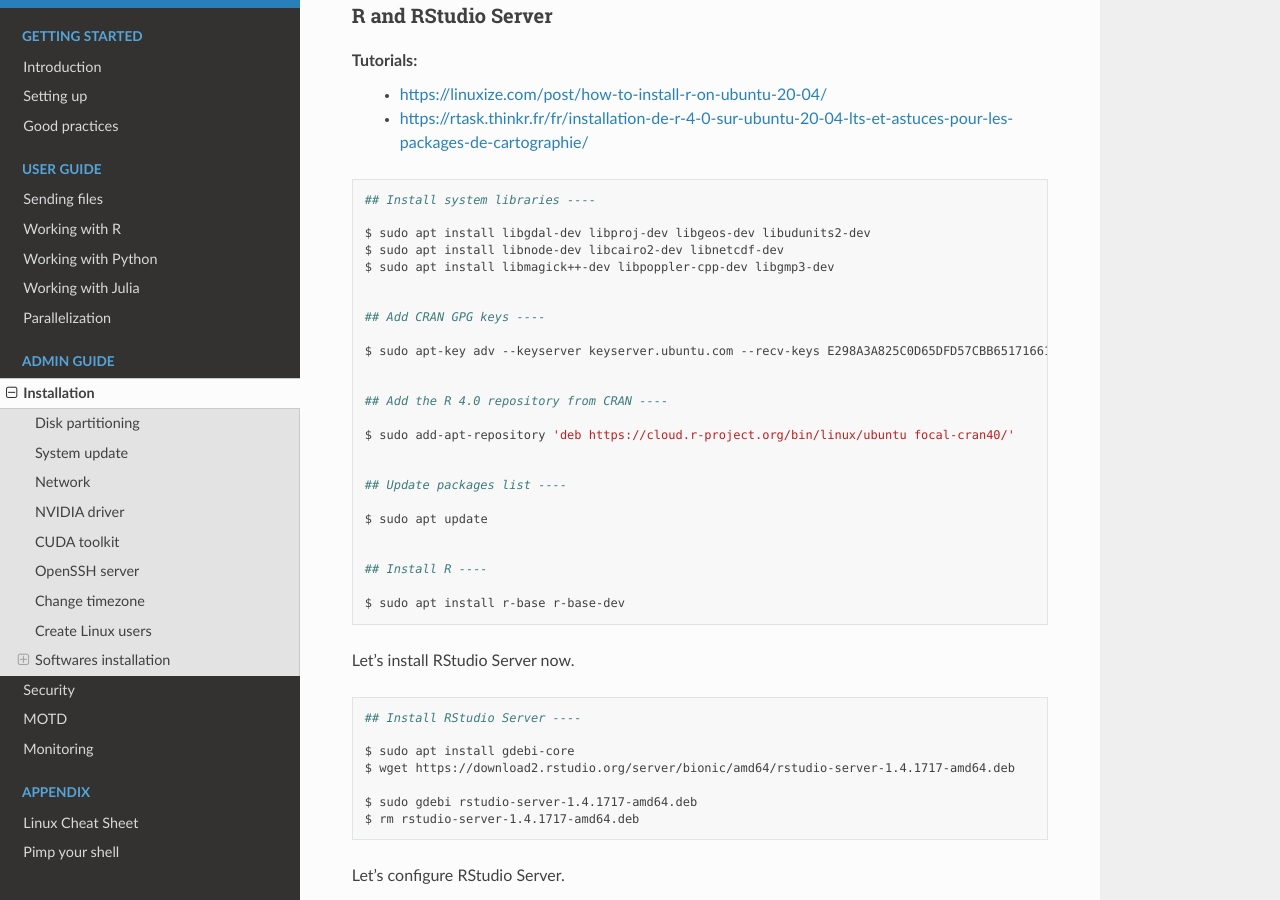
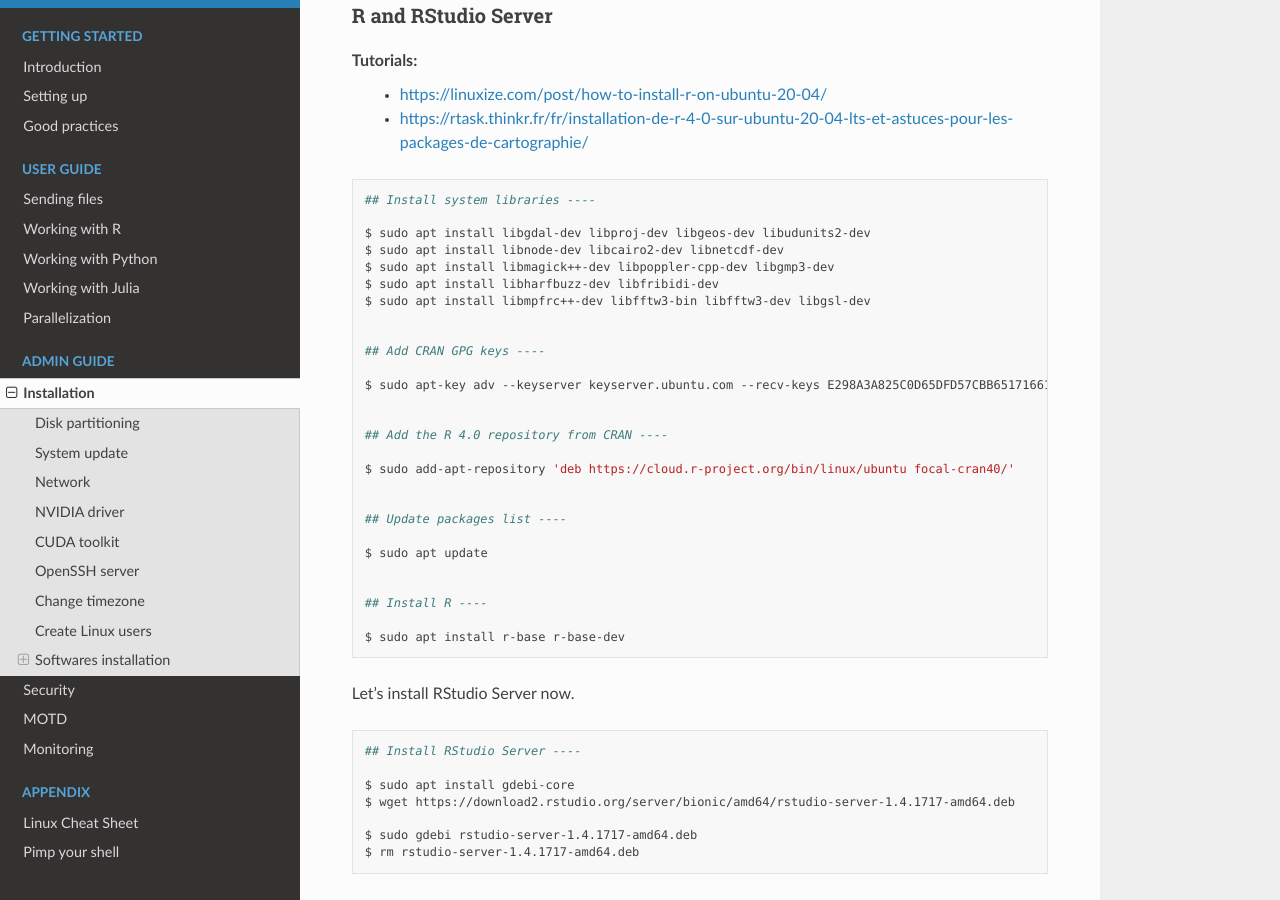
Before and after one commit to FRBCesab/rossinante, a Sphinx documentation site: the page built from source/installation.rst, in a window 1280 px wide and 900 px high, scrolled down 5786 px. Built offline with Sphinx 7.4.7 and the Read the Docs theme 2.0.0, drawn with Linux system fonts in a browser that asks for light colours.

Commit message:
Update sysdeps

```diff
--- a/source/installation.rst
+++ b/source/installation.rst
@@ -383,6 +383,8 @@
   $ sudo apt install libgdal-dev libproj-dev libgeos-dev libudunits2-dev
   $ sudo apt install libnode-dev libcairo2-dev libnetcdf-dev
   $ sudo apt install libmagick++-dev libpoppler-cpp-dev libgmp3-dev
+  $ sudo apt install libharfbuzz-dev libfribidi-dev
+  $ sudo apt install libmpfrc++-dev libfftw3-bin libfftw3-dev libgsl-dev
 
 
   ## Add CRAN GPG keys ----
```
